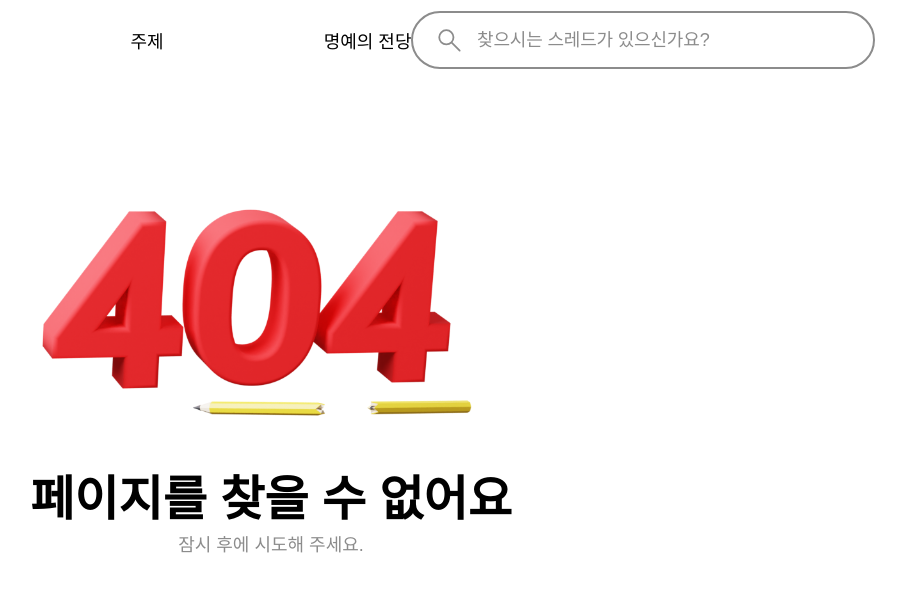
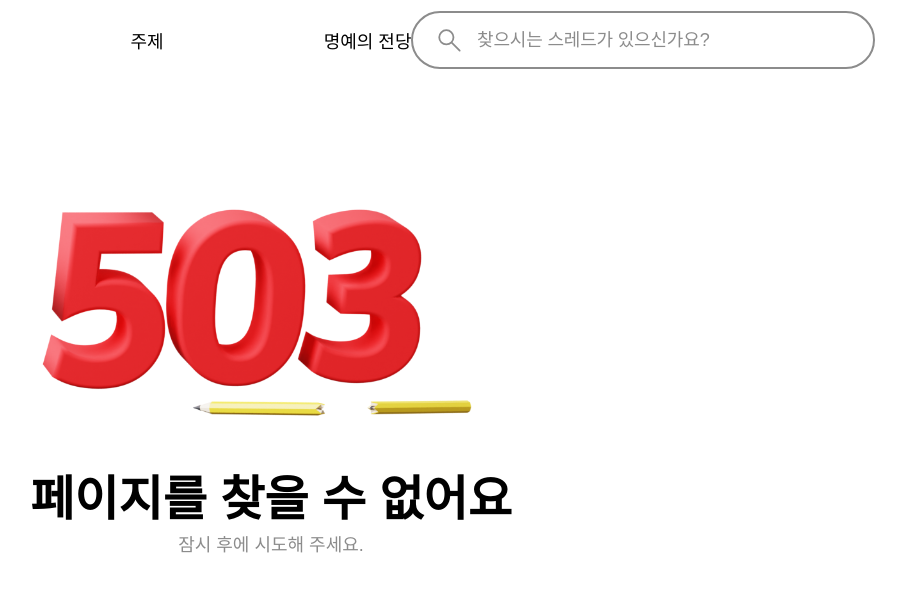
Before and after one commit to Team-Ampersand/drawWang-Client, a React (Create React App) app: page / in a window 1280 px wide. Shown: the top 592 px of the page, without its empty margins (369-1275 px from the left). Built offline with nearby package versions, Linux system fonts and the light colour scheme; a web font is replaced by a local one.

Commit message:
✅ :: Added 503 Page

```diff
--- /dev/null
+++ b/src/Components/Pages/ServiceUnavailablePage.jsx
@@ -0,0 +1,22 @@
+import Navbar from "../Components/Navbar";
+import * as s from "../Styles/ServiceUnavailablePageStyle";
+import "../Styles/App.css";
+
+function ServiceUnavailablePage() {
+  return (
+    <>
+      <Navbar></Navbar>
+      <s.MainContainer>
+        <s.ServiceUnavailableBox>
+          <s.ServiceUnavailableImg />
+          <s.ServiceUnavailableTextBox>
+            <s.ServiceUnavailableTitle>페이지를 찾을 수 없어요</s.ServiceUnavailableTitle>
+            <s.ServiceUnavailableDesc>잠시 후에 시도해 주세요.</s.ServiceUnavailableDesc>
+          </s.ServiceUnavailableTextBox>
+        </s.ServiceUnavailableBox>
+      </s.MainContainer>
+    </>
+  );
+}
+
+export default ServiceUnavailablePage;
--- /dev/null
+++ b/src/Components/Styles/ServiceUnavailablePageStyle.jsx
@@ -0,0 +1,55 @@
+import styled from "styled-components";
+import ServiceUnavailablePng from "../Images/ServiceUnavailable.png";
+
+export const MainContainer = styled.div`
+  height: calc(100vh - 80px);
+  display: flex;
+  justify-content: center;
+`;
+
+export const ServiceUnavailableBox = styled.div`
+  display: flex;
+  justify-content: center;
+  align-items: center;
+  align-self: center;
+  width: 700px;
+  height: 700px;
+  border: 0;
+  outline: none;
+  margin-top: 66px;
+  margin-bottom: 230px;
+  flex-direction: column;
+`;
+
+export const ServiceUnavailableImg = styled.div`
+  width: 640px;
+  height: 640px;
+  background-image: url(${ServiceUnavailablePng});
+  background-size: cover;
+  background-repeat: no-repeat;
+  background-position: center;
+  border: none;
+  outline: none;
+`;
+
+export const ServiceUnavailableTextBox = styled.div`
+  border: none;
+  outline: none;
+  display: flex;
+  justify-content: center;
+  align-items: center;
+  flex-direction: column;
+  margin-top: 300px;
+  position: absolute;
+`;
+
+export const ServiceUnavailableTitle = styled.div`
+  font-size: 48px;
+  font-weight: 600;
+`;
+
+export const ServiceUnavailableDesc = styled.div`
+  font-size: 18px;
+  font-weight: 400;
+  color: #8c8c8c;
+`;
--- a/src/index.jsx
+++ b/src/index.jsx
@@ -2,10 +2,11 @@ import React from "react";
 import ReactDOM from "react-dom/client";
 import MainPage from "./Components/Pages/MainPage";
 import NotFoundPage from "./Components/Pages/NotFoundPage";
+import ServiceUnavailablePage from "./Components/Pages/ServiceUnavailablePage";
 
 const root = ReactDOM.createRoot(document.getElementById("root"));
 root.render(
   <React.StrictMode>
-    <NotFoundPage />
+    <ServiceUnavailablePage />
   </React.StrictMode>
 );
```
